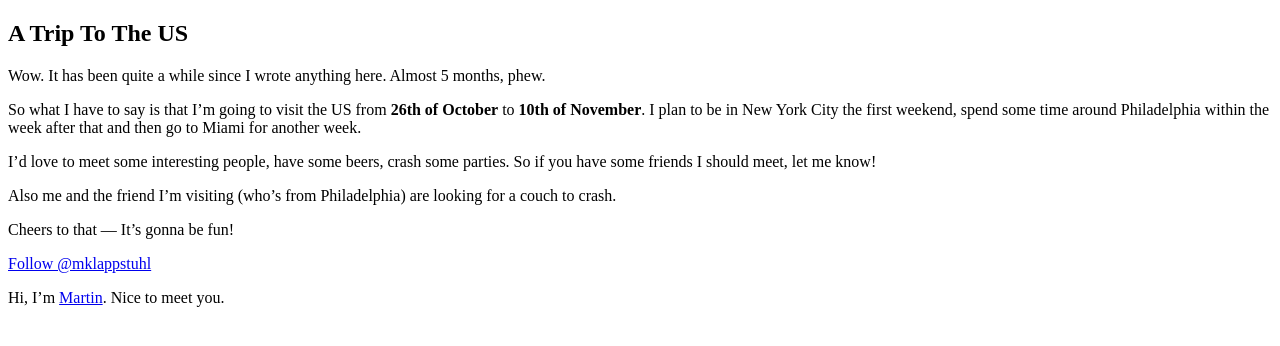
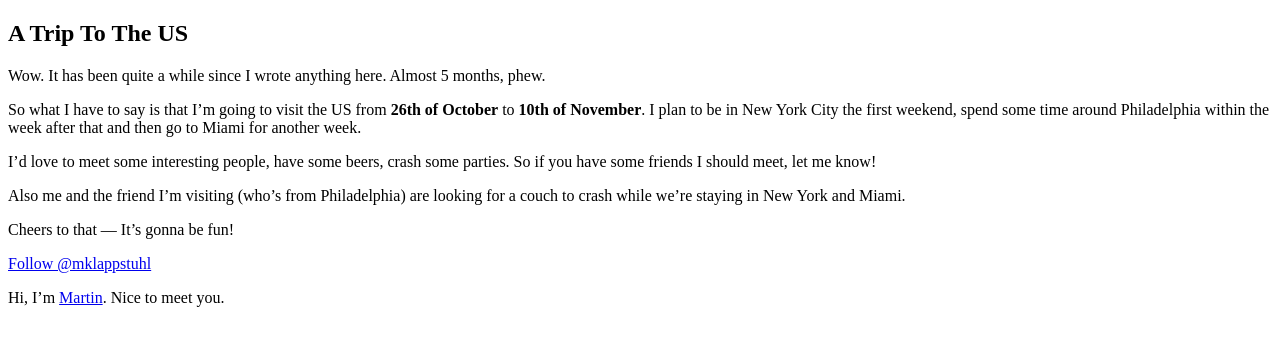
Before and after one commit to martinklepsch/martinklepsch.org, a Jekyll site: the page built from _posts/2013-09-24-A-Trip-To-The-US.markdown, in a window 1280 px wide. Shown: the top 346 px of the page. Built offline with Jekyll 4.4.1, drawn with Linux system fonts in a browser that asks for light colours; nearby versions of some CDN libraries; comment, search, counter and statistics services are not loaded.

Commit message:
while in NYC/MIA

```diff
--- a/_posts/2013-09-24-A-Trip-To-The-US.markdown
+++ b/_posts/2013-09-24-A-Trip-To-The-US.markdown
@@ -15,6 +15,6 @@ I'd love to meet some interesting people, have some beers, crash some parties.
 So if you have some friends I should meet, let me know!
 
 Also me and the friend I'm visiting (who's from Philadelphia) are looking for
-a couch to crash.
+a couch to crash while we're staying in New York and Miami.
 
 Cheers to that — It's gonna be fun!
```
